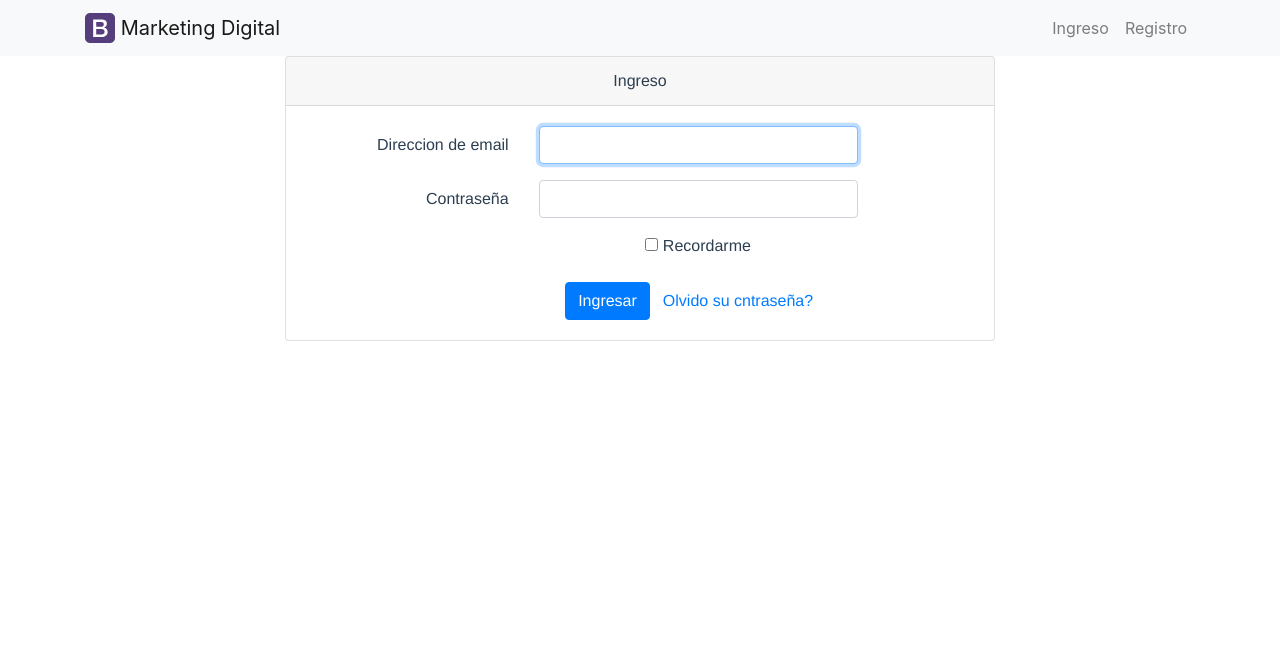
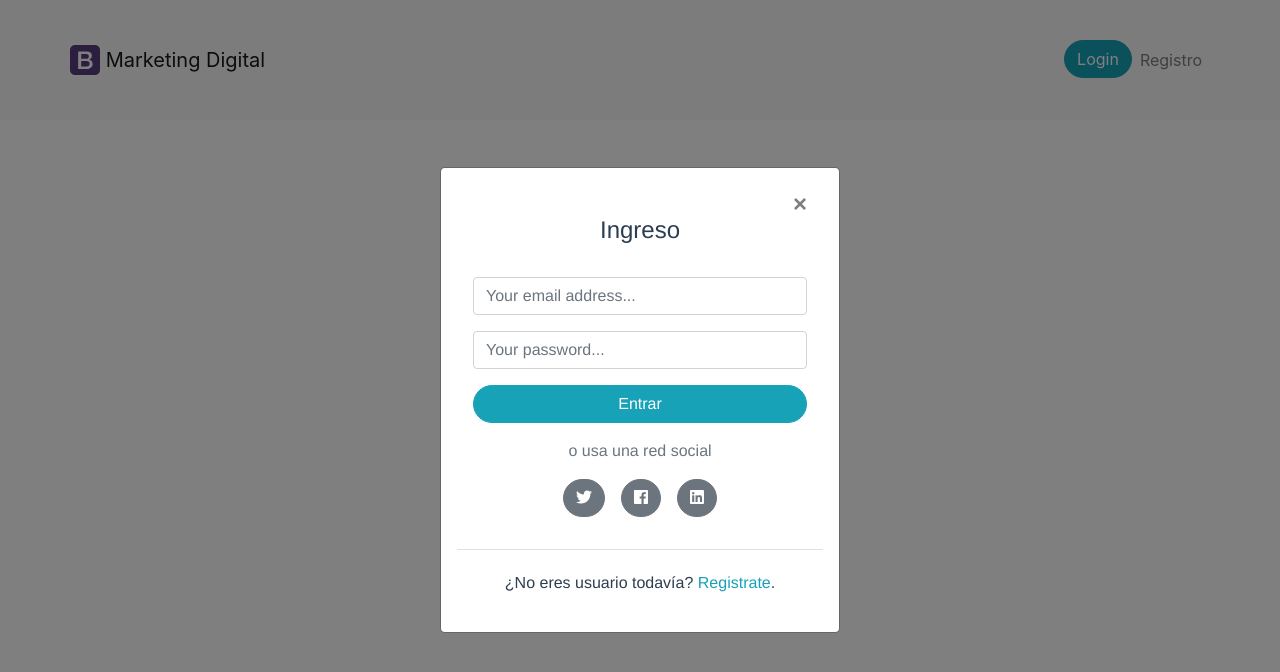
Before and after one commit to MinTIC-Grupo-105/semana-3-105-vue, a Vue app: page / in a window 1280 px wide. Shown: the top 672 px of the page. Built offline with nearby package versions, Linux system fonts and the light colour scheme.

Commit message:
Login con un modal

```diff
--- a/public/index.html
+++ b/public/index.html
@@ -11,6 +11,8 @@
   </title>
   <link rel="stylesheet" href="https://cdn.jsdelivr.net/npm/bootstrap@4.5.3/dist/css/bootstrap.min.css"
     integrity="sha384-TX8t27EcRE3e/ihU7zmQxVncDAy5uIKz4rEkgIXeMed4M0jlfIDPvg6uqKI2xXr2" crossorigin="anonymous">
+    <link rel="stylesheet" href="https://use.fontawesome.com/releases/v5.3.1/css/all.css">
+    <link rel="stylesheet" href="style.css">
 </head>
 
 <body>
@@ -33,7 +35,15 @@
       <div class="collapse navbar-collapse" id="navbarSupportedContent">
         <ul class="navbar-nav ml-auto">
           <li class="nav-item">
-            <a class="nav-link" href="#">Ingreso</a>
+            <!-- <a class="nav-link" data-toggle="modal" data-target="#loginModal" href="#">Ingreso</a> -->
+            <button
+            type="button"
+            class="btn btn-info btn-round"
+            data-toggle="modal"
+            data-target="#loginModal"
+          >
+            Login
+          </button>
           </li>
           <li class="nav-item">
             <a class="nav-link" href="#">Registro</a>
@@ -47,6 +57,9 @@
 
   <div id="app"></div>
   <!-- built files will be auto injected -->
+  <script src="https://code.jquery.com/jquery-3.3.1.slim.min.js"></script>
+  <script src="https://cdnjs.cloudflare.com/ajax/libs/popper.js/1.14.3/umd/popper.min.js"></script>
+  <script src="https://stackpath.bootstrapcdn.com/bootstrap/4.1.3/js/bootstrap.min.js"></script>
 </body>
 
 </html>
--- /dev/null
+++ b/public/style.css
@@ -0,0 +1,35 @@
+.container {
+  padding: 2rem 0rem;
+}
+
+@media (min-width: 576px) {
+  .modal-dialog {
+    max-width: 400px;
+  }
+  .modal-dialog .modal-content {
+    padding: 1rem;
+  }
+}
+.modal-header .close {
+  margin-top: -1.5rem;
+}
+
+.form-title {
+  margin: -2rem 0rem 2rem;
+}
+
+.btn-round {
+  border-radius: 3rem;
+}
+
+.delimiter {
+  padding: 1rem;
+}
+
+.social-buttons .btn {
+  margin: 0 0.5rem 1rem;
+}
+
+.signup-section {
+  padding: 0.3rem 0rem;
+}
--- a/src/components/auth/TheLogin.vue
+++ b/src/components/auth/TheLogin.vue
@@ -1,85 +1,116 @@
 <template>
   <div class="container" mt="5">
-    <div class="row">
-      <div class="col"></div>
-      <div class="col"></div>
+    <div
+      class="modal fade"
+      id="loginModal"
+      tabindex="-1"
+      role="dialog"
+      aria-labelledby="exampleModalLabel"
+      aria-hidden="true"
+    >
+      <div class="modal-dialog modal-dialog-centered" role="document">
+        <div class="modal-content">
+          <div class="modal-header border-bottom-0">
+            <button
+              type="button"
+              class="close"
+              data-dismiss="modal"
+              aria-label="Close"
+            >
+              <span aria-hidden="true">×</span>
+            </button>
           </div>
-    <main class="login-form">
-      <div class="container">
-        <div class="row justify-content-center">
-          <div class="col-md-8">
-            <div class="card">
-              <div class="card-header">Ingreso</div>
-              <div class="card-body">
-                <form action="" method="">
-                  <div class="form-group row">
-                    <label
-                      for="email_address"
-                      class="col-md-4 col-form-label text-md-right"
-                      >Direccion de email</label
-                    >
-                    <div class="col-md-6">
+          <div class="modal-body">
+            <div class="form-title text-center">
+              <h4>Ingreso</h4>
+            </div>
+            <div class="d-flex flex-column text-center">
+              <form>
+                <div class="form-group">
                   <input
+                    type="email"
+                    class="form-control"
+                    placeholder="Your email address..."
                     id="email_address"
                     name="email-address"
                     v-model="login.email"
-                        type="email"
-                        class="form-control"
                     aria-describedby="emailHelp"
                     required
                     autofocus
                   />
                 </div>
-                  </div>
-                  <div class="form-group row">
-                    <label
-                      for="password"
-                      class="col-md-4 col-form-label text-md-right"
-                      >Contraseña</label
-                    >
-                    <div class="col-md-6">
+                <div class="form-group">
                   <input
                     type="password"
+                    class="form-control"
+                    placeholder="Your password..."
                     id="password"
-                        class="form-control"
                     name="password"
                     required
                     v-model="login.password"
                   />
                 </div>
+                <button
+                  class="btn btn-info btn-block btn-round"
+                  @click.prevent="loginUser"
+                  type="submit"
+                >
+                  Entrar
+                </button>
+              </form>
+              <div class="text-center text-muted delimiter">
+                o usa una red social
               </div>
-
-                  <div class="form-group row">
-                    <div class="col-md-6 offset-md-4">
-                      <div class="checkbox">
-                        <label>
-                          <input type="checkbox" name="remember" /> Recordarme
-                        </label>
+              <div class="d-flex justify-content-center social-buttons">
+                <button
+                  type="button"
+                  class="btn btn-secondary btn-round"
+                  data-toggle="tooltip"
+                  data-placement="top"
+                  title="Twitter"
+                >
+                  <i class="fab fa-twitter"></i>
+                </button>
+                <button
+                  type="button"
+                  class="btn btn-secondary btn-round"
+                  data-toggle="tooltip"
+                  data-placement="top"
+                  title="Facebook"
+                >
+                  <i class="fab fa-facebook"></i>
+                </button>
+                <button
+                  type="button"
+                  class="btn btn-secondary btn-round"
+                  data-toggle="tooltip"
+                  data-placement="top"
+                  title="Linkedin"
+                >
+                  <i class="fab fa-linkedin"></i>
+                </button>
               </div>
             </div>
           </div>
-                  <div class="col-md-6 offset-md-4">
-                    <button
-                      @click.prevent="loginUser"
-                      type="submit"
-                      class="btn btn-primary"
-                    >
-                      Ingresar
-                    </button>
-                    <a href="#" class="btn btn-link"> Olvido su cntraseña? </a>
-                  </div>
-                </form>
+          <div class="modal-footer d-flex justify-content-center">
+            <div class="signup-section">
+              ¿No eres usuario todavía?
+              <a href="#a" class="text-info"> Registrate</a>.
             </div>
           </div>
         </div>
       </div>
     </div>
-    </main>
   </div>
 </template>
 
 <script>
 import swal from "sweetalert";
+
+$(document).ready(function () {
+  $("#loginModal").modal("show");
+  console.log("Hola");
+});
 
 export default {
   name: "TheLogin",
```
Lines whose indentation alone changed are shown as unchanged.
